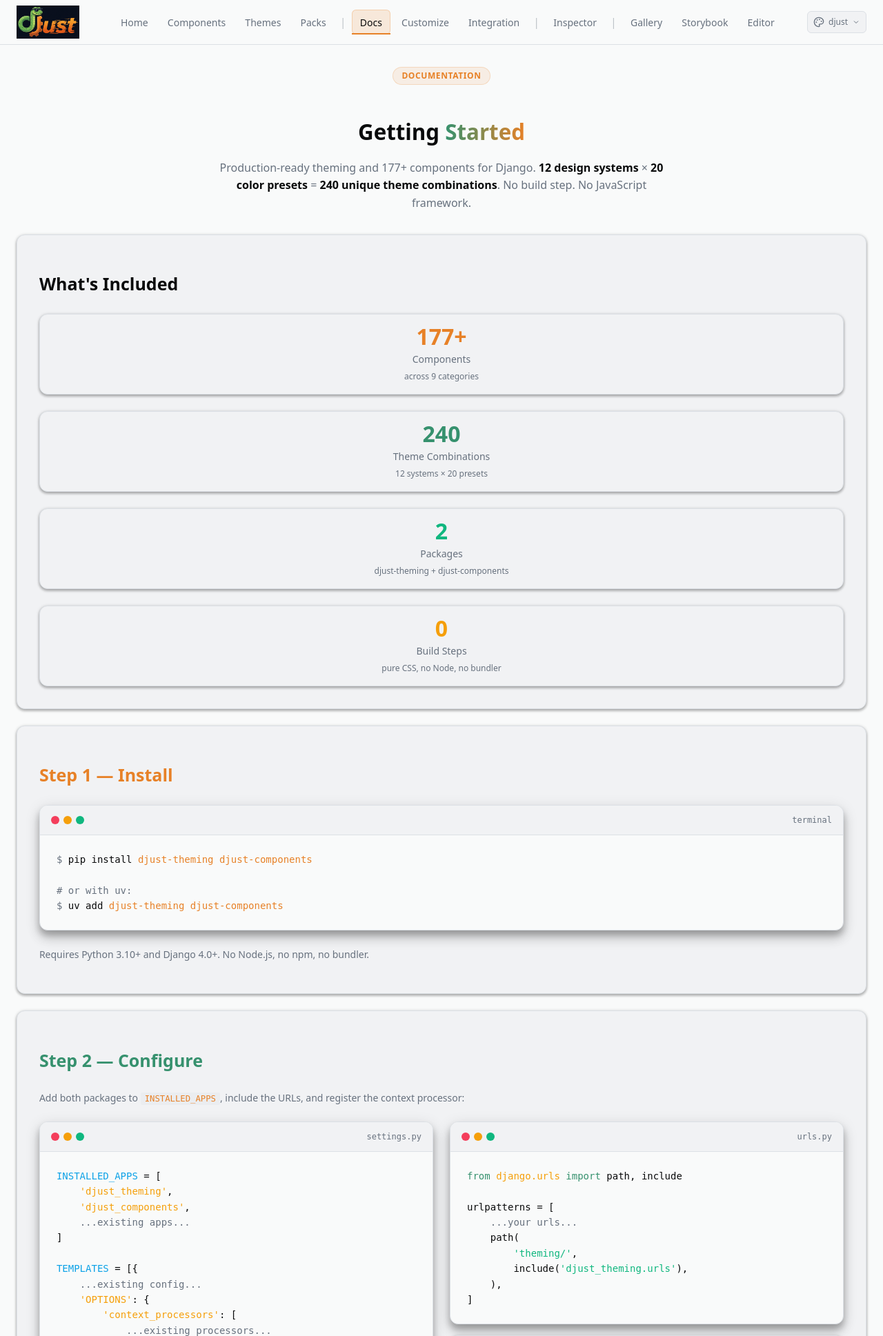
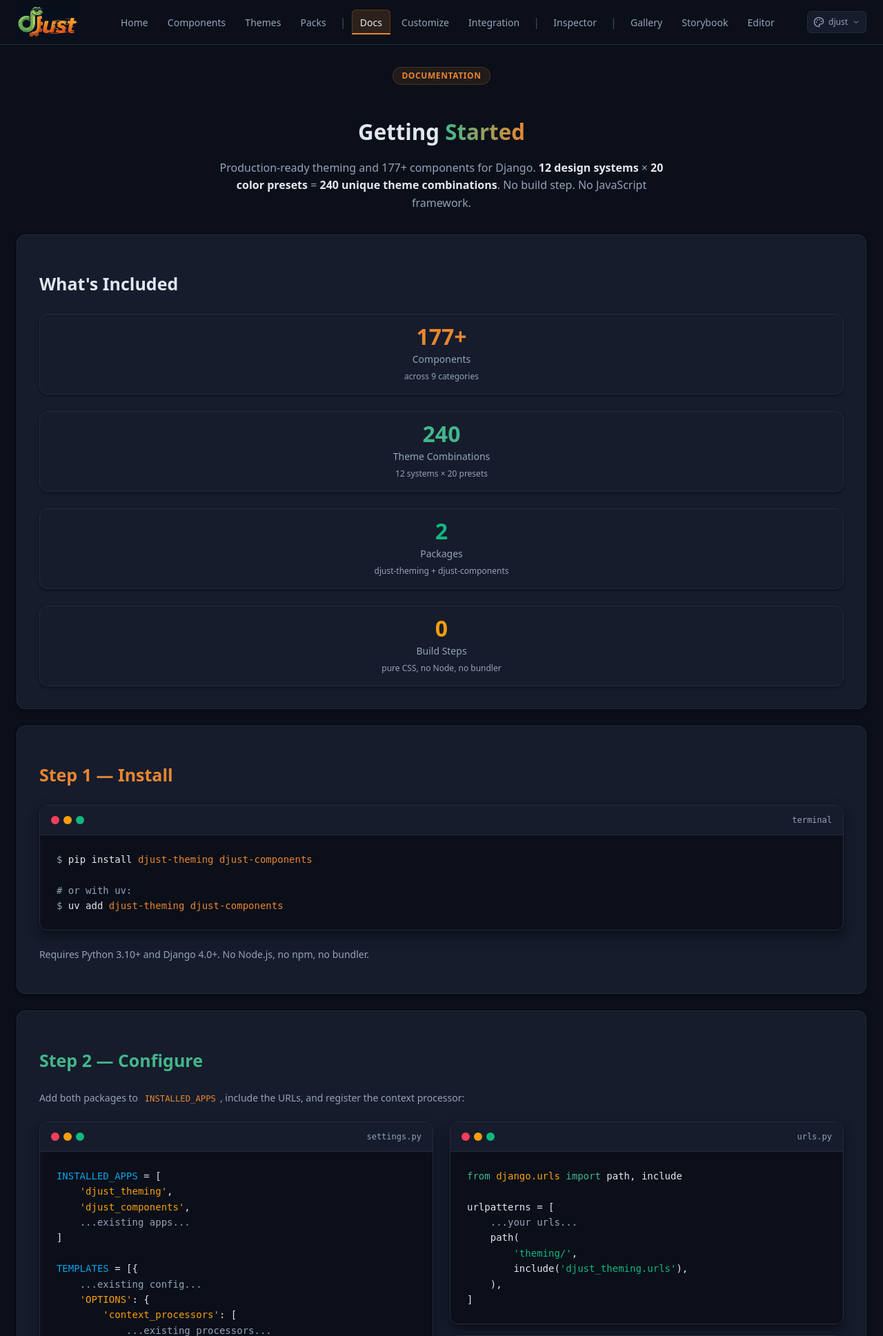
Before and after one commit to djust-org/djust-theming, a Django app: page /docs/ in a window 1280 px wide. Shown: the top 1937 px of the page at 69% size. Run offline with Django 4.2, Linux system fonts and the light colour scheme.

Commit message:
fix: default dark theme — seed localStorage before anti-FOUC script
theme_head.html's anti-FOUC inline script defaulted to 'system' while
the DOMContentLoaded handler defaulted to 'dark' — inconsistent, so
first-time visitors got light mode with the dark button showing active.

Fixes:
1. Seed localStorage with 'dark' before theme_head runs so the anti-FOUC
   script reads 'dark' and sets data-theme="dark" before first paint
2. Apply the resolved mode in DOMContentLoaded so the document stays in
   sync even if localStorage was cleared between script and handler

Co-Authored-By: Paperclip <noreply@paperclip.ing>

```diff
--- a/example_project/theme_demo/templates/theme_demo/base.html
+++ b/example_project/theme_demo/templates/theme_demo/base.html
@@ -23,6 +23,9 @@
     <link href="{% static 'theme_demo/css/bridge.css' %}" rel="stylesheet">
 
     {% block extra_head %}{% endblock %}
+
+    <!-- Seed default dark mode before theme_head anti-FOUC script reads localStorage -->
+    <script>if (!localStorage.getItem('djust-theme-mode')) { localStorage.setItem('djust-theme-mode', 'dark'); }</script>
 
     <!-- djust-theming CSS + JS - Loaded last to override defaults -->
     {% theme_head link_css=True %}
@@ -419,6 +422,14 @@
         const currentPack = localStorage.getItem('djust-theme-pack') || 'djust';
         const currentMode = localStorage.getItem('djust-theme-mode') || 'dark';
 
+        // Apply current mode to document (theme_head covers FOUC, this is the
+        // authoritative sync for the DOMContentLoaded state)
+        document.documentElement.setAttribute('data-theme-mode', currentMode);
+        const resolvedAtLoad = currentMode === 'system'
+            ? (window.matchMedia('(prefers-color-scheme: dark)').matches ? 'dark' : 'light')
+            : currentMode;
+        document.documentElement.setAttribute('data-theme', resolvedAtLoad);
+
         // Set label
         if (label) label.textContent = currentPack;
 
```
